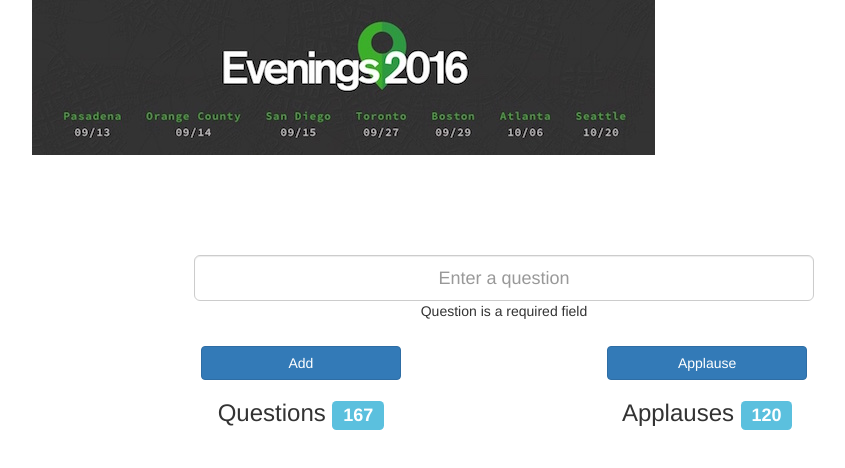
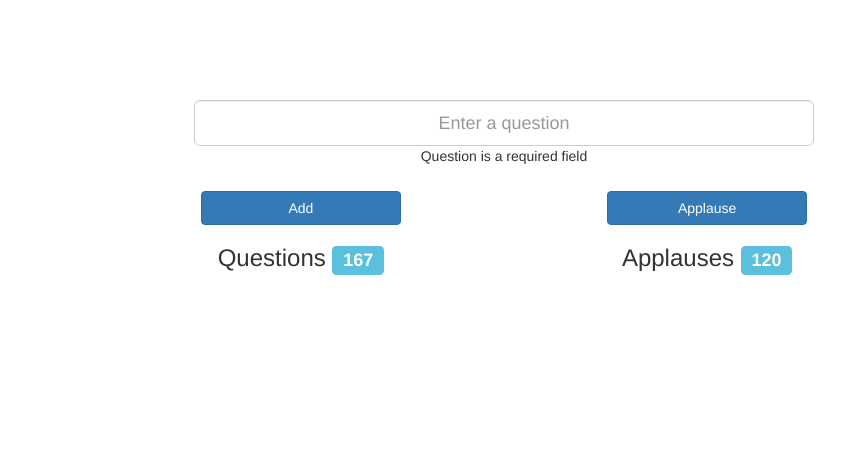
Before and after one commit to niccottrell/mongodb-paris-2018, a website: page public/views/index.html in a window 1280 px wide. Shown: the whole page, without its empty margins (136-981 px from the left). Drawn offline with nearby package versions, Linux system fonts and the light colour scheme; no server answers.

Commit message:
Temp image remove

```diff
--- a/public/views/index.html
+++ b/public/views/index.html
@@ -15,7 +15,7 @@
 	    <div class="row">
           <div class="col-sm-10 col-sm-offset-1">
             <!--<img src="../assets/images/MDBE16 Banner-7dcrqdxagw.jpg"/>-->
-                <img class="img-responsive" src="../assets/images/MDBE16 Banner-7dcrqdxagw.jpg">
+                <!--<img class="img-responsive" src="http://placehold.it/700x150">-->
                 <br>
             <!-- FORM TO CREATE MODELS -->
             <div id="model-form" class="form-horizontal">
```
